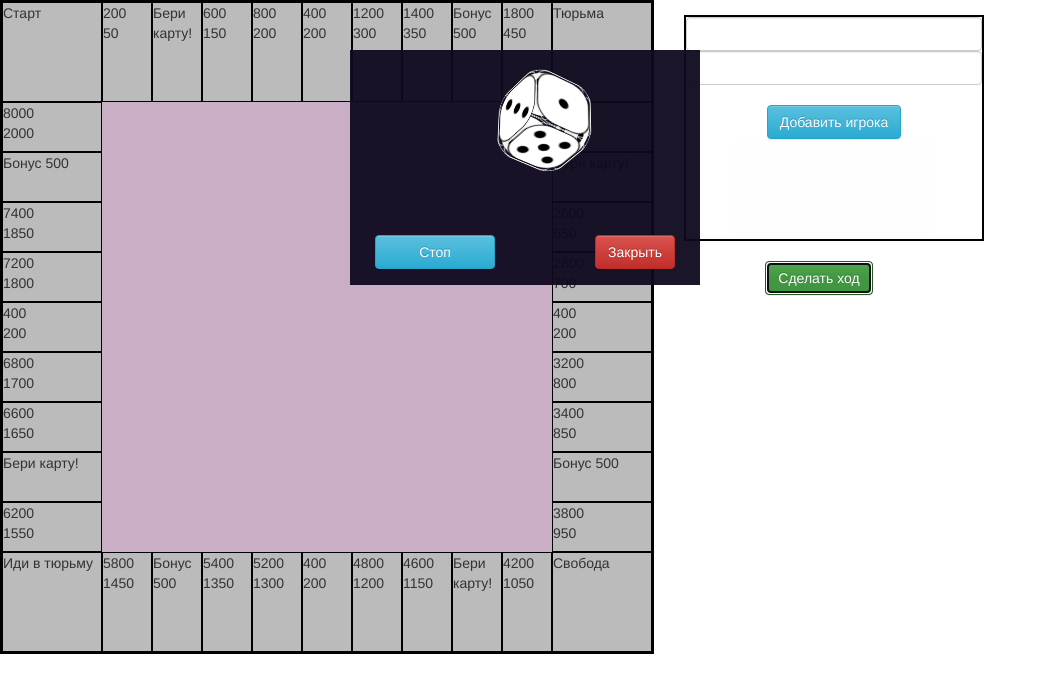
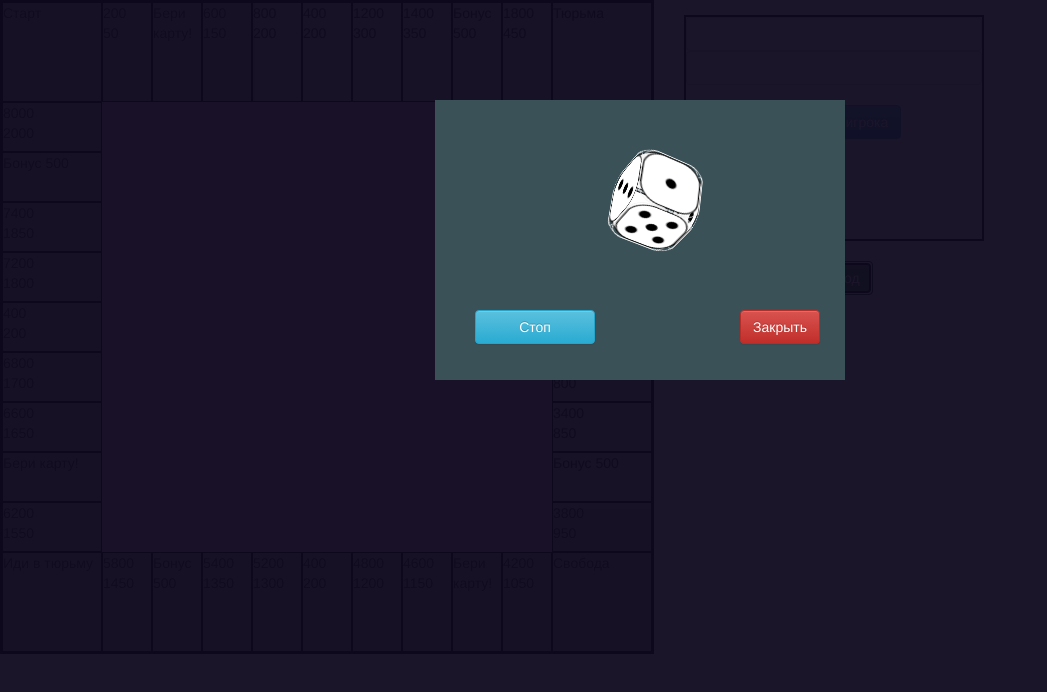
Before and after one commit to SvetlanaHrechanok/MonopolySH, a plain HTML site: page index.html in a window 1280 px wide. Both pictures are taken after a click on the button "Сделать ход". Shown: the whole page, without its empty margins (0-1047 px from the left). Drawn offline with Linux system fonts and the light colour scheme.

Commit message:
update css.css (#modal)

```diff
--- a/css/css.css
+++ b/css/css.css
@@ -30,18 +30,18 @@ hr {
   position: fixed;
   display: none;
   overflow: auto;
-  top: 50px;
-  left: 350px;
+  top: 0px;
+  left: 0px;
   z-index: 1;
   background-color: #0f091ff2;
-  width: 350px;
-  height: 235px;
+  width: 100%;
+  height: 100%;
 }
 
 .btns {
   min-height: 50px;
-  width: 300px;
-  margin-left: -100px;
+  width: 345px;
+  margin-left: 40px;
 }
 
 #close {
@@ -58,13 +58,15 @@ hr {
 }
 
 #cub {
-	height: 100px;
-  width: 100px;
+	height: 280px;
+  width: 410px;
+  background: #3b5158;
   margin: 0 auto;
 }
 
 .wrap {
-  margin: 55px 15px;
+  margin: 100px 0px 50px;
+  padding-top: 85px;
   perspective: 1000px;
   perspective-origin: 100% 100%;
 }
```
Also changed, not shown: index — копия.html (+2 -2 lines).
